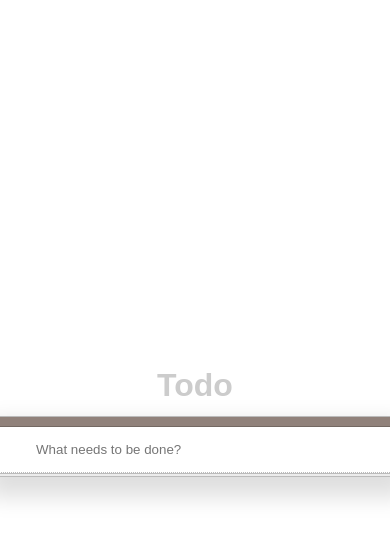
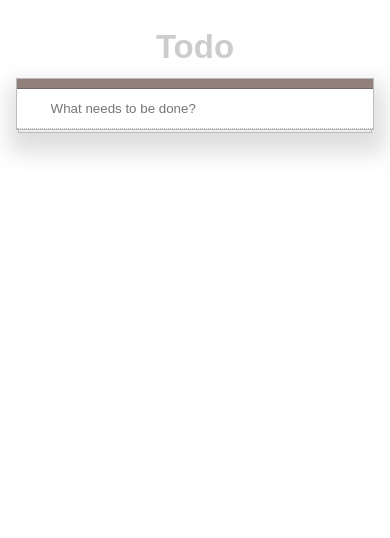
Before and after one commit to zarrr98/to-do-list, a React (Create React App) app: page /all in a window 390 px wide. Shown: the top 538 px of the page. Built offline with nearby package versions, Linux system fonts and the light colour scheme.

Commit message:
Add responsive styles

```diff
--- a/src/assets/styles/_customScrollBar.scss
+++ b/src/assets/styles/_customScrollBar.scss
@@ -19,6 +19,6 @@
 
   &::-webkit-scrollbar-thumb {
     @include custom-scroll-track();
-    background-color: $topBarBorderColor;
+    background-color: $scrollBarColor;
   }
 }
--- a/src/assets/styles/_variables.scss
+++ b/src/assets/styles/_variables.scss
@@ -1,2 +1,4 @@
 $boxWidthLarge: 400px;
-$topBarBorderColor: #736862;
+$boxWidthMedium: 360px;
+$boxWidthSmall: 92%;
+$scrollBarColor: #736862;
--- a/src/components/TodoList/TodoListContent/styles.scss
+++ b/src/components/TodoList/TodoListContent/styles.scss
@@ -4,11 +4,22 @@
   display: flex;
   flex-direction: column;
   align-items: center;
-  justify-content: center;
-  height: 100vh;
+  margin-top: 35px;
+
+  @media screen and (max-width: 393px) {
+    margin-top: 28px;
+  }
 
   &__title {
     color: #ccc;
+    font-size: 40px;
+
+    @media screen and (max-width: 520px) {
+      font-size: 36px;
+    }
+    @media screen and (max-width: 393px) {
+      font-size: 33px;
+    }
   }
 
   &__box {
@@ -19,6 +30,15 @@
     display: flex;
     flex-direction: column;
     align-items: center;
+    transition: 0.2s;
+
+    @media screen and (max-width: 520px) {
+      width: $boxWidthMedium;
+    }
+
+    @media screen and (max-width: 393px) {
+      width: $boxWidthSmall;
+    }
   }
 
   &__box-bottom {
@@ -27,12 +47,21 @@
     border: 1px solid #bbb;
     border-top: none;
     background-color: #ececec;
+    transition: 0.2s;
+
+    @media screen and (max-width: 520px) {
+      width: $boxWidthMedium - 4px;
+    }
+
+    @media screen and (max-width: 393px) {
+      width: calc($boxWidthSmall - 4px);
+    }
   }
 
   &__top-bar {
     width: 100%;
     height: 10px;
     background-color: #90817a;
-    border-bottom: 1px solid $topBarBorderColor;
+    border-bottom: 1px solid $scrollBarColor;
   }
 }
--- a/src/components/TodoList/TodoListFooter/styles.scss
+++ b/src/components/TodoList/TodoListFooter/styles.scss
@@ -10,4 +10,13 @@
   padding: 4px;
   font-size: 9px;
   color: #8d8d8d;
+  transition: width 0.2s;
+
+  @media screen and (max-width: 520px) {
+    width: $boxWidthMedium - 8px;
+  }
+
+  @media screen and (max-width: 393px) {
+    width: calc($boxWidthSmall - 8px);
+  }
 }
--- a/src/components/TodoList/TodoListHeader/styles.scss
+++ b/src/components/TodoList/TodoListHeader/styles.scss
@@ -4,5 +4,8 @@
     border-bottom: 1px dotted #bbb;
     padding: 15px 40px;
     width: 100%;
+    @media screen and (max-width: 520px) {
+      padding: 12px 34px;
+    }
   }
 }
--- a/src/components/TodoList/TodoListItem/styles.scss
+++ b/src/components/TodoList/TodoListItem/styles.scss
@@ -1,13 +1,26 @@
 .todo-list-item {
+  --v-padding: 10px;
+  --h-padding: 40px;
+  --font: 16px;
+
   width: 100%;
-  padding: 10px 40px;
+  padding: var(--v-padding) var(--h-padding);
   position: relative;
   border-bottom: 1px dotted #ddd;
   min-height: 40px;
   height: auto;
-  font-size: 16px;
+  font-size: var(--font);
+  transition: min-height 0.5s;
 
-  transition: min-height 0.5s;
+  @media screen and (max-width: 520px) {
+    --h-padding: 34px;
+    --font: 14px;
+    min-height: 30px;
+  }
+
+  @media screen and (max-width: 393px) {
+    --font: 13px;
+  }
 
   &--zero-height {
     min-height: 0;
@@ -15,7 +28,7 @@
   }
 
   &--editing {
-    padding: 0 0 0 20px;
+    padding: 0 0 0 calc(var(--h-padding) / 2);
   }
 
   &__text {
@@ -27,14 +40,14 @@
   &__input {
     width: 100%;
     height: 100%;
-    padding: 10px 20px;
-    font-size: 16px;
+    padding: var(--v-padding) calc(var(--h-padding) / 2);
+    font-size: var(--font);
     border: 1px solid #a4a4a4;
     word-break: break-word;
   }
 
   &__delete {
-    right: 20px;
+    right: calc(var(--h-padding) / 2);
     top: 50%;
     transform: translateY(-50%);
     display: none;
@@ -46,7 +59,7 @@
 
   &__checkbox {
     position: absolute;
-    left: 20px;
+    left: calc((var(--h-padding) / 2) - 3px);
     top: 50%;
     transform: translateY(-50%);
     accent-color: #6b036b;
--- a/src/components/TodoList/TodoVirtualList/styles.scss
+++ b/src/components/TodoList/TodoVirtualList/styles.scss
@@ -6,4 +6,8 @@
   overflow-y: auto;
   overflow-x: hidden;
   border-top: none;
+
+  @media screen and (max-width: 393px) {
+    max-height: 300px;
+  }
 }
```
